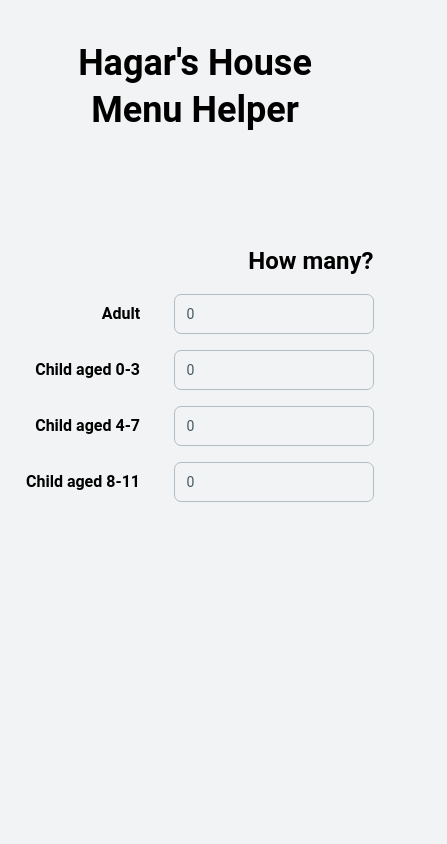
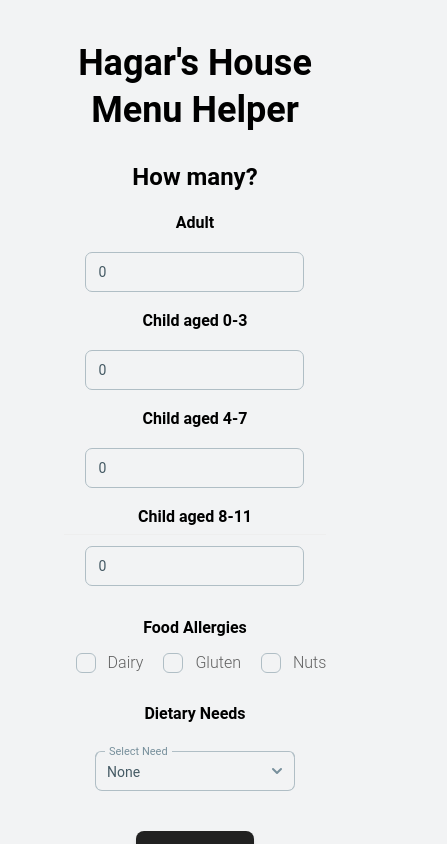
Before and after one commit to caowens/HagarsHouseMenuHelper, a React (Vite) app: page / in a window 390 px wide. Shown: the top 844 px of the page, 447 px wide, since content can reach past the window. Built offline with nearby package versions, Linux system fonts and the light colour scheme.

Commit message:
Make landing page mobile responsive

```diff
--- a/src/pages/Landing.jsx
+++ b/src/pages/Landing.jsx
@@ -10,6 +10,7 @@
 import "../App.css";
 import { Link, useNavigate } from "react-router-dom";
 import { FiltersContext } from "../FiltersContext";
+import { useMediaQuery } from "@mui/material";
 // import { db, getMenus } from "../firebase/firebase";
 
 export default function Landing(params) {
@@ -23,6 +24,8 @@
   const handleSearch = () => {
     navigate("/menus");
   };
+
+  const isMdUp = useMediaQuery('(min-width: 768px)');
 
   // const handleMenus = async () => {
   //   try {
@@ -70,14 +73,14 @@
   // }
 
   return (
-    <div className="flex flex-col justify-center items-center gap-10 my-20">
+    <div className="flex flex-col justify-center items-center sm:gap-10 mt-20 sm:my-20">
       <div className="flex w-full flex-col lg:flex-row">
-        <div className="h-full w-full flex-grow place-items-center mr-10">
-          <div className="h-80 flex flex-col justify-center items-end gap-4">
-            <Typography variant="h4" className="text-end">
+        <div className="h-full w-full flex-grow place-items-center sm:mr-10">
+          <div className="h-80 flex flex-col justify-center items-center sm:items-end gap-4">
+            <Typography variant="h4" className="text-center sm:text-end">
               How many?
             </Typography>
-            <div className="flex gap-6 items-center">
+            <div className="flex flex-col sm:flex-row gap-4 sm:gap-6 items-center">
               <Typography className="w-full" variant="h6">
                 Adult
               </Typography>
@@ -91,7 +94,7 @@
                 }}
               />
             </div>
-            <div className="flex gap-6 items-center">
+            <div className="flex flex-col sm:flex-row gap-4 sm:gap-6 items-center">
               <Typography className="w-full" variant="h6">
                 Child aged 0-3
               </Typography>
@@ -105,7 +108,7 @@
                 }}
               />
             </div>
-            <div className="flex gap-6 items-center">
+            <div className="flex flex-col sm:flex-row gap-4 sm:gap-6 items-center">
               <Typography className="w-full" variant="h6">
                 Child aged 4-7
               </Typography>
@@ -119,7 +122,7 @@
                 }}
               />
             </div>
-            <div className="flex gap-6 items-center">
+            <div className="flex flex-col sm:flex-row gap-4 sm:gap-6 items-center">
               <Typography className="w-full" variant="h6">
                 Child aged 8-11
               </Typography>
@@ -136,21 +139,21 @@
           </div>
         </div>
 
-        <span className="vertical-line"></span>
+        {isMdUp ? <span className="vertical-line"></span> : <hr />}
 
-        <div className="h-full w-full flex-grow place-items-center ml-10">
-          <div className="h-80 flex flex-col justify-center items-start gap-4">
-            <div className="flex items-center">
+        <div className="h-full w-full flex-grow place-items-center mt-6 sm:ml-10">
+          <div className="h-72 sm:h-80 flex flex-col justify-center items-center sm:items-start gap-4">
+            <div className="flex items-center flex-col sm:flex-row">
               <Typography className="w-32" variant="h6">
                 Food Allergies
               </Typography>
-              <div className="gap-2 w-64 flex">
+              <div className="gap-2 flex">
                 <Checkbox label="Dairy" checked={filters.dairy} onChange={(e) => handleChange("dairy", e.target.checked)} />
                 <Checkbox label="Gluten" checked={filters.gluten} onChange={(e) => handleChange("gluten", e.target.checked)} />
                 <Checkbox label="Nuts" checked={filters.nuts} onChange={(e) => handleChange("nuts", e.target.checked)} />
               </div>
             </div>
-            <div className="flex gap-6 items-center">
+            <div className="flex gap-6 items-center flex-col sm:flex-row">
               <Typography className="w-full" variant="h6">
                 Dietary Needs
               </Typography>
@@ -173,7 +176,7 @@
         </div>
       </div>
 
-        <Button onClick={handleSearch}>Find menus</Button>
+        <Button className="-mt-4" onClick={handleSearch}>Find menus</Button>
     </div>
   );
 }
```
